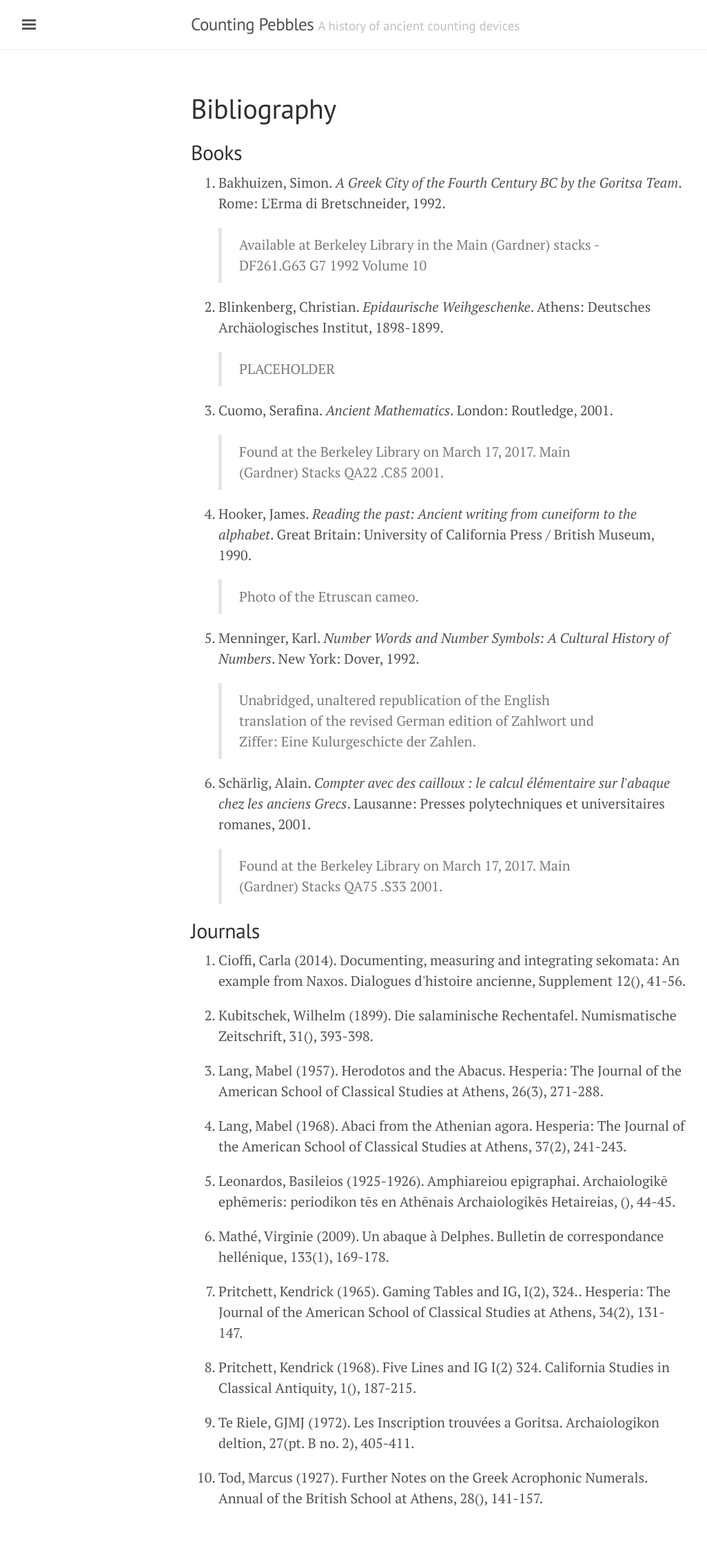
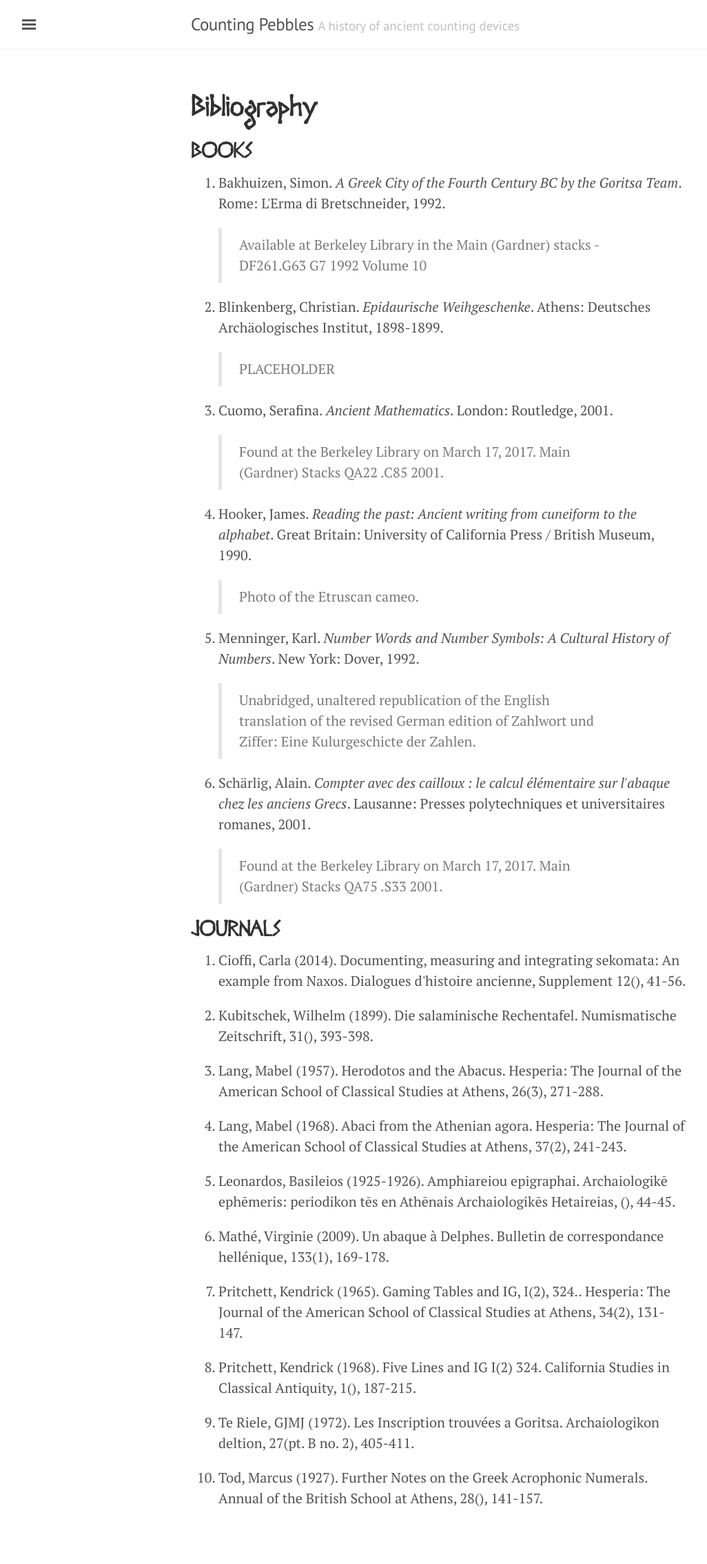
Before and after one commit to jtb/counting-pebbles, a Jekyll site: the page built from bibliography.md, in a window 1280 px wide. Shown: the whole page at 69% size, without its empty margins (3-1029 px from the left). Built offline with Jekyll 4.4.1, drawn with Linux system fonts in a browser that asks for light colours.

Commit message:
fix use of fonts

```diff
--- a/_layouts/page.html
+++ b/_layouts/page.html
@@ -3,6 +3,6 @@ layout: default
 ---
 
 <div class="page">
-  <h1 class="page-title">{{ page.title }}</h1>
+  <h1 class="greekify" class="page-title">{{ page.title }}</h1>
   {{ content }}
 </div>
--- a/bibliography.md
+++ b/bibliography.md
@@ -3,7 +3,7 @@ layout: page
 title: Bibliography
 ---
 
-## Books
+<h2 class="greekify">BOOKS</h2>
 
 <ol>
 {% assign sorted_books = site.data.bib.books | sort:"short" %}
@@ -16,7 +16,7 @@ title: Bibliography
 {% endfor %}
 </ol>
 
-## Journals
+<h2 class="greekify">JOURNALS</h2>
 
 <ol>
 {% assign sorted_journals = site.data.bib.journals | sort:"short" %}
--- a/public/css/custom.css
+++ b/public/css/custom.css
@@ -13,10 +13,10 @@
 
 @font-face {
   font-family: "Diogenes";
-  src: url(asset_path(DIOGENES.tff));
+  src: url(/counting-pebbles/assets/fonts/DIOGENES.ttf);
 }
 
-h1, h2, h3, h4, h5, h6 {
+.greekify {
   font-family: "Diogenes", "PT Sans", Helvetica, Arial, sans-serif;
   font-weight: 400;
   color: #313131;
```
